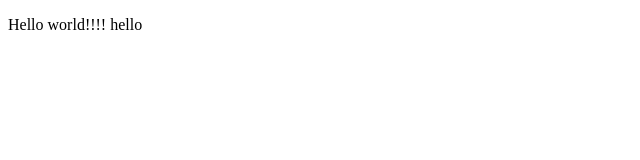
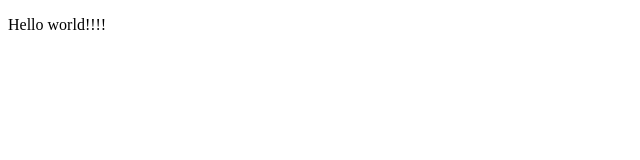
Before and after one commit to denysnazarenko/stady, a plain HTML site: page index.html in a window 1280 px wide. Shown: the full height of the page, 0-640 px from the left. Drawn offline with Linux system fonts and the light colour scheme.

Commit message:
updated index.html

```diff
--- a/index.html
+++ b/index.html
@@ -7,7 +7,7 @@
 </head>
 <body>
 
-  <p>Hello world!!!! hello</p>
+  <p>Hello world!!!!</p>
 
   <script src="js/script.js"></script>
 </body>
```
